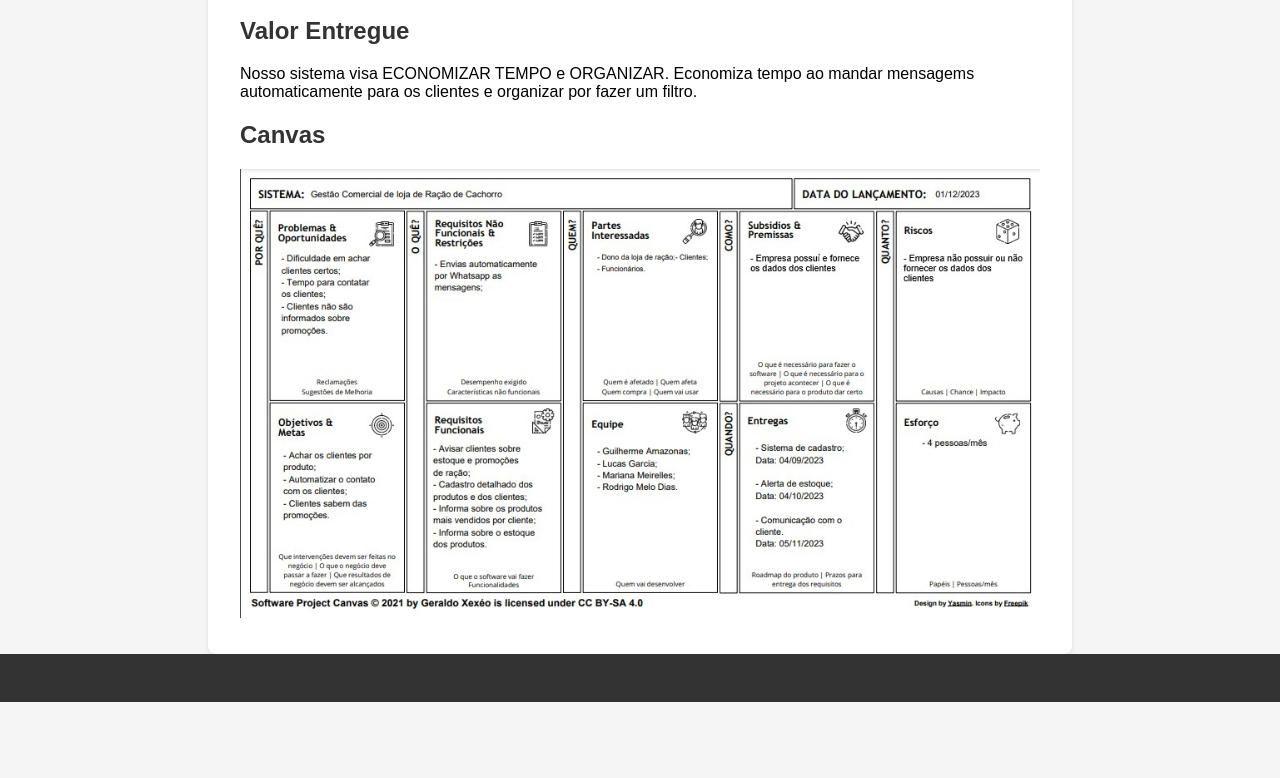
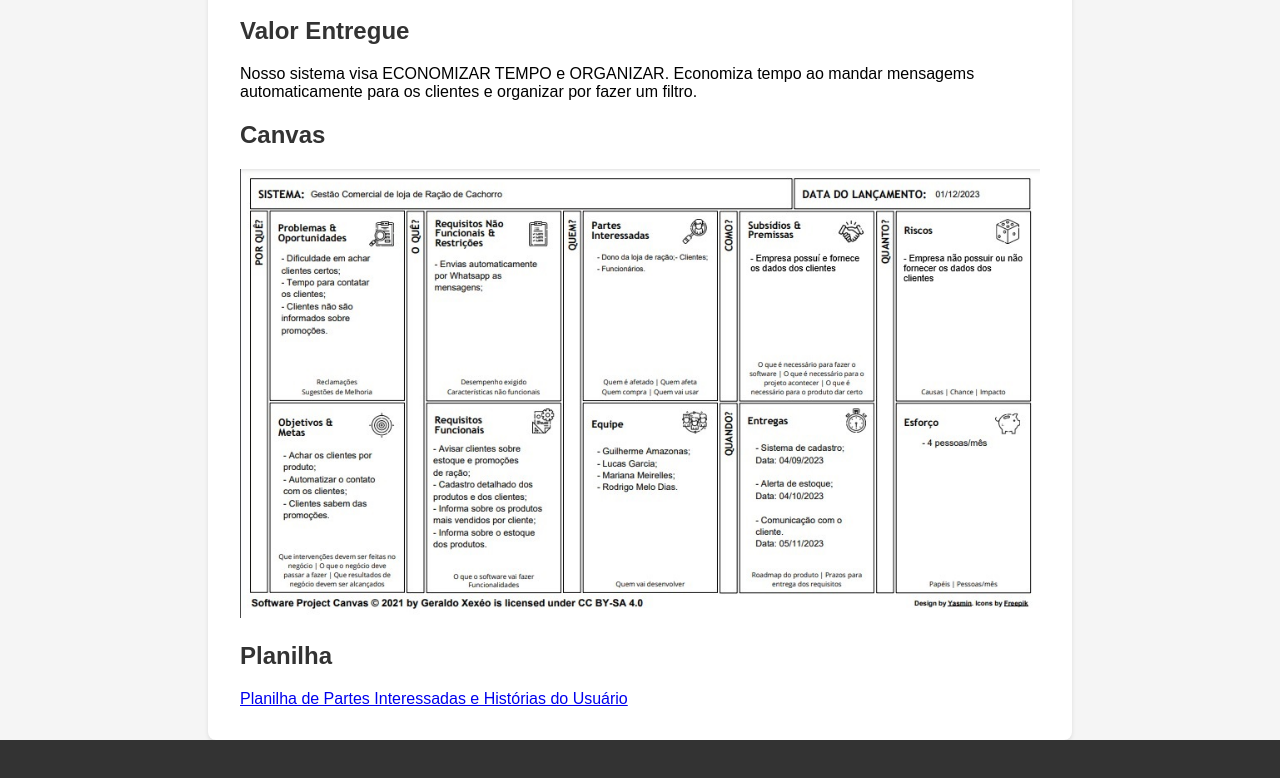
Before and after one commit to GARCl-A/pf-eel780, a plain HTML site: page index.html in a window 1280 px wide. Shown: the part 628-1406 px from the top of the page. Before the commit the page ends 1330 px from the top, so only its background shows below. Drawn offline with Linux system fonts and the light colour scheme.

Commit message:
Update index.html

```diff
--- a/index.html
+++ b/index.html
@@ -97,6 +97,11 @@ Gostaria de conseguir gerar uma lista de clientes por algum filtro, como um prod
     <h2>Canvas</h2>
     <img src="canvas1.jpeg" alt="Canvas">
   </section>
+
+  <section>
+    <h2>Planilha</h2>
+    <a href="https://docs.google.com/spreadsheets/d/1FmQmqpPzGItIM6YS37fjdJ53lT6py4hqXeKJUqkn3tU/edit?usp=sharing">Planilha de Partes Interessadas e Histórias do Usuário</a>
+  </section>
 </main>
 
 <footer>
```
